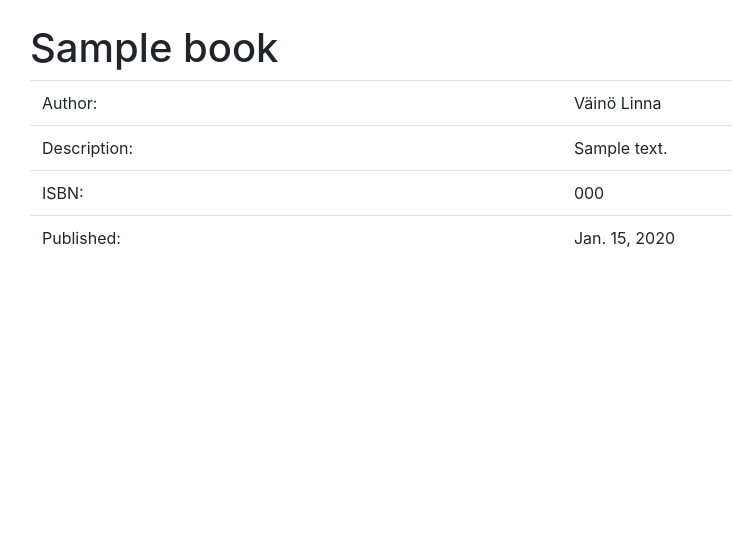
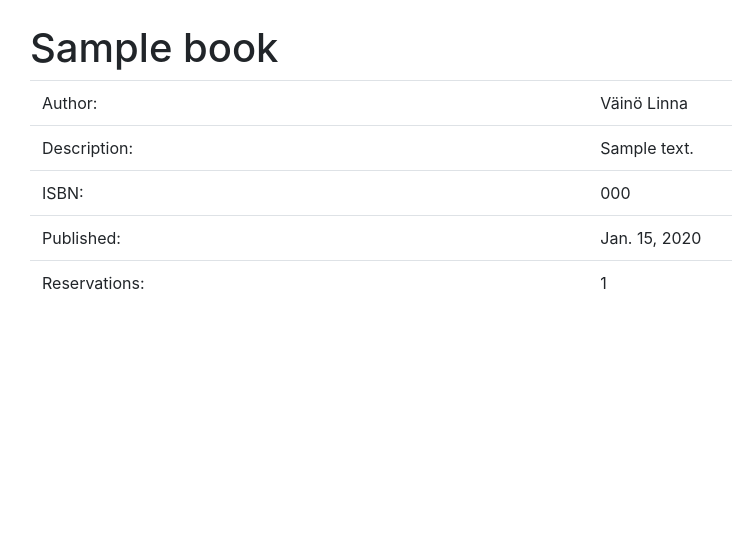
Before and after one commit to vkopio/django-library-manager, a Django app: page /library/books/1/ in a window 1280 px wide. Shown: the part 72-617 px from the top of the page, without its empty margins (55-787 px from the left). Run offline with Django 3.2, Linux system fonts and the light colour scheme; data comes from the database, SQL or seed files in the repository; tables that the repository leaves empty hold one stand-in row (values such as "Sample post"); parts of the project's set-up code (start-up, migrations or seed data) failed here and were passed over; some libraries are stand-ins or nearby versions.

Commit message:
Added info to book detail view about reservation count

```diff
--- a/library_app/templates/library_app/book_detail.html
+++ b/library_app/templates/library_app/book_detail.html
@@ -25,6 +25,11 @@
             <td>Published:</td>
             <td>{{ book.pub_date }}</td>
         </tr>
+
+        <tr>
+            <td>Reservations:</td>
+            <td>{{ book.reservations.count }}</td>
+        </tr>
     </table>
 
     {% if user.is_authenticated %}
```
